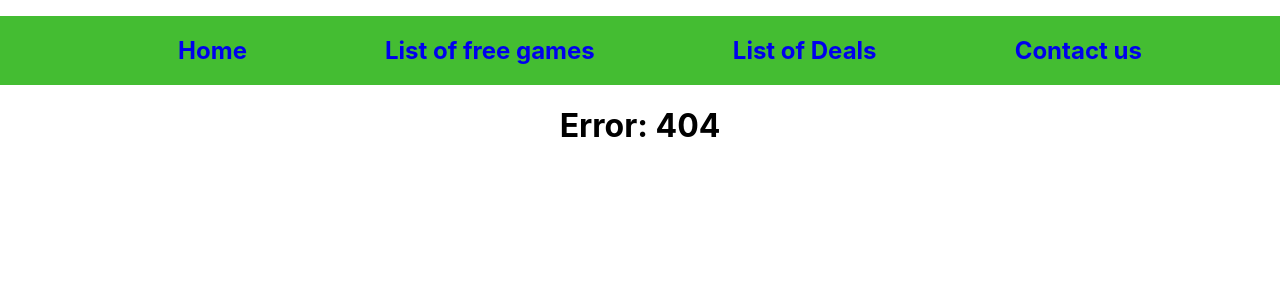
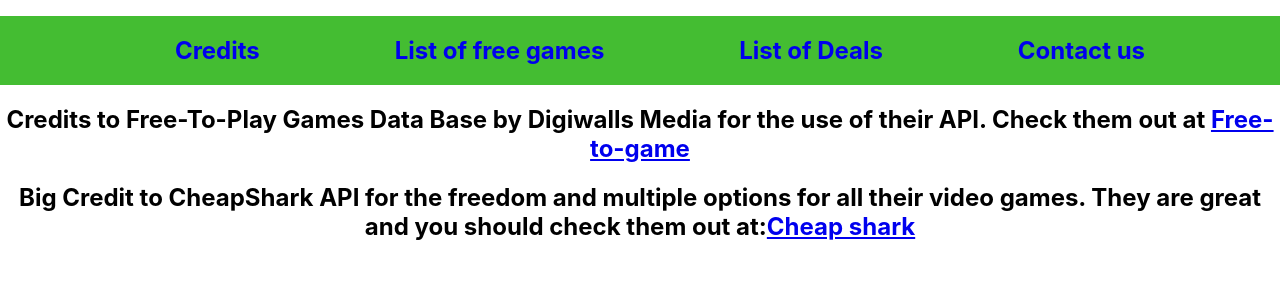
Before and after one commit to kevinortiz43/React-Final-Project, a React (Create React App) app in the folder website-project/: page /credits in a window 1280 px wide. Before the commit this address had no page. Shown: the top 300 px of the page. Built offline with nearby package versions, Linux system fonts and the light colour scheme.

Commit message:
updated navbar

```diff
--- a/website-project/src/Components/About.jsx
+++ /dev/null
@@ -1,17 +0,0 @@
-import React from "react";
-
-function Home() {
-  return (
-    <div>
-
-      <h1 className="Home">
-        Lorem ipsum dolor sit amet consectetur adipisicing elit. Error facere
-        distinctio corporis odio? Molestiae, impedit. Ipsam, pariatur dolore.
-        Numquam debitis suscipit dolor ducimus tenetur, error nobis modi porro
-        natus officia?
-      </h1>
-    </div>
-  );
-}
-
-export default Home;
--- a/website-project/src/Components/Contact.jsx
+++ b/website-project/src/Components/Contact.jsx
@@ -5,7 +5,7 @@ function Contact() {
     <div className="Contacts">
       <h1>Contact information:</h1>
       <h2>phone number: 123-456-7890</h2>
-      <h2>Email: starwars@aol.com</h2>
+      <h2>Email: VideoGames@aol.com</h2>
     </div>
   );
 }
--- /dev/null
+++ b/website-project/src/Components/Credits.jsx
@@ -0,0 +1,24 @@
+import React from "react";
+
+export default function Credits() {
+  return (
+    <div>
+
+      <h2 className="Home">
+        Credits to Free-To-Play Games Data Base by Digiwalls Media for the use of their API.
+        Check them out at <a href={`https://www.freetogame.com/`}> Free-to-game</a>
+
+
+      </h2>
+
+      <h2 className="Home">
+        Big Credit to CheapShark API for the freedom and multiple options for all their video games.
+        They are great and you should check them out at:
+         <a href={`https://www.cheapshark.com`}>Cheap shark</a>
+        </h2>
+
+
+
+    </div>
+  );
+}
--- a/website-project/src/Components/Layout.jsx
+++ b/website-project/src/Components/Layout.jsx
@@ -4,7 +4,7 @@ import Contact from "./Contact";
 import DataFree from "./APIFree";
 import APIDeals from "./APIDeals";
 import Error from "./Error";
-import Home from "./About";
+import Credits from "./Credits";
 import { BrowserRouter as Router, Routes, Route } from "react-router-dom";
 
 export default function Layout() {
@@ -13,7 +13,7 @@ export default function Layout() {
       <Nav />
       <div className="App">
         <Routes>
-          <Route path="home" element={<Home />} />
+          <Route path="credits" element={<Credits />} />
           <Route path="free" element={<DataFree />} />
           <Route path="deals" element={<APIDeals />} />
           <Route path="contact" element={<Contact />} />
--- a/website-project/src/Components/Nav.jsx
+++ b/website-project/src/Components/Nav.jsx
@@ -4,7 +4,7 @@ function Nav() {
   return (
     <nav>
       <ul className="nav-links">
-        <Link style={{textDecoration:"none"}} to="home"><h1>Home</h1></Link>
+        <Link style={{textDecoration:"none"}} to="credits"><h1>Credits</h1></Link>
         <Link style={{textDecoration:"none"}} to="free"><h1>List of free games</h1></Link>
         <Link style={{textDecoration:"none"}} to="deals"><h1>List of Deals</h1></Link>
         <Link style={{textDecoration:"none"}} to="contact"><h1>Contact us</h1></Link>
```
